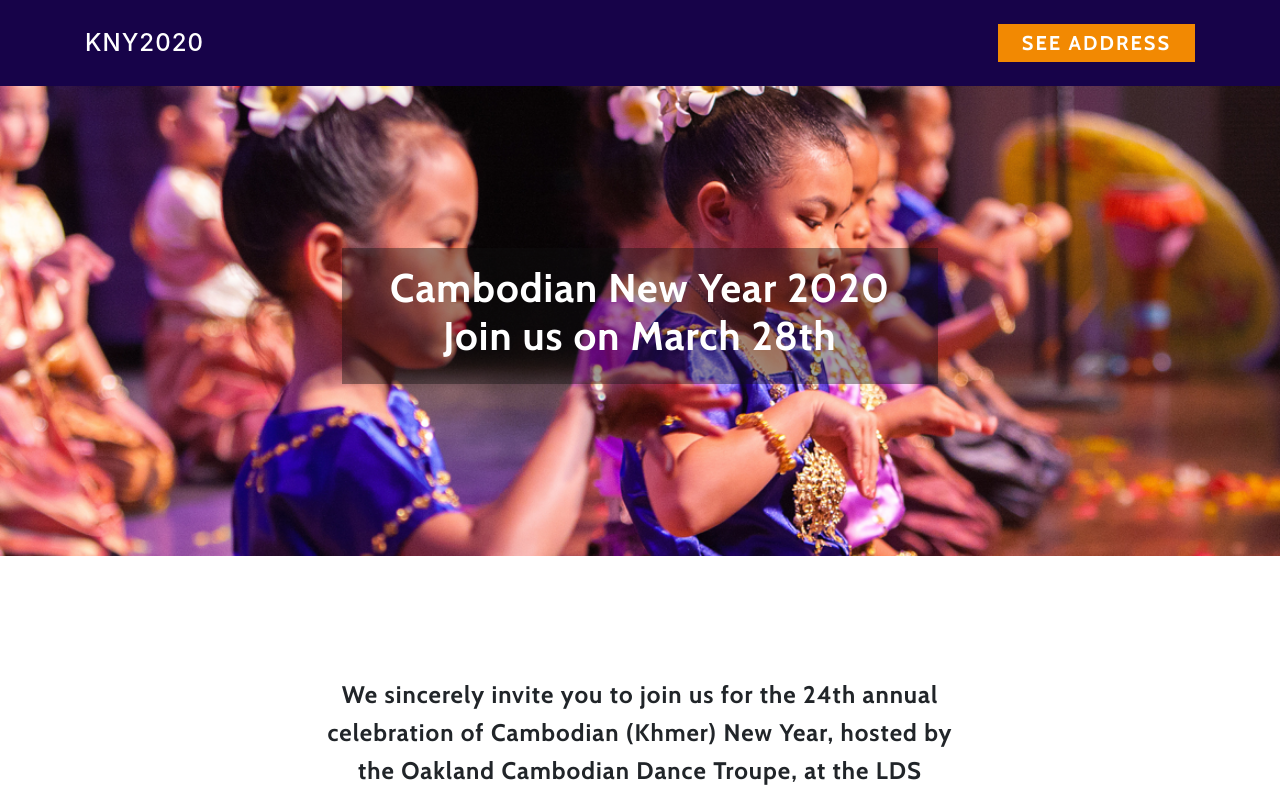
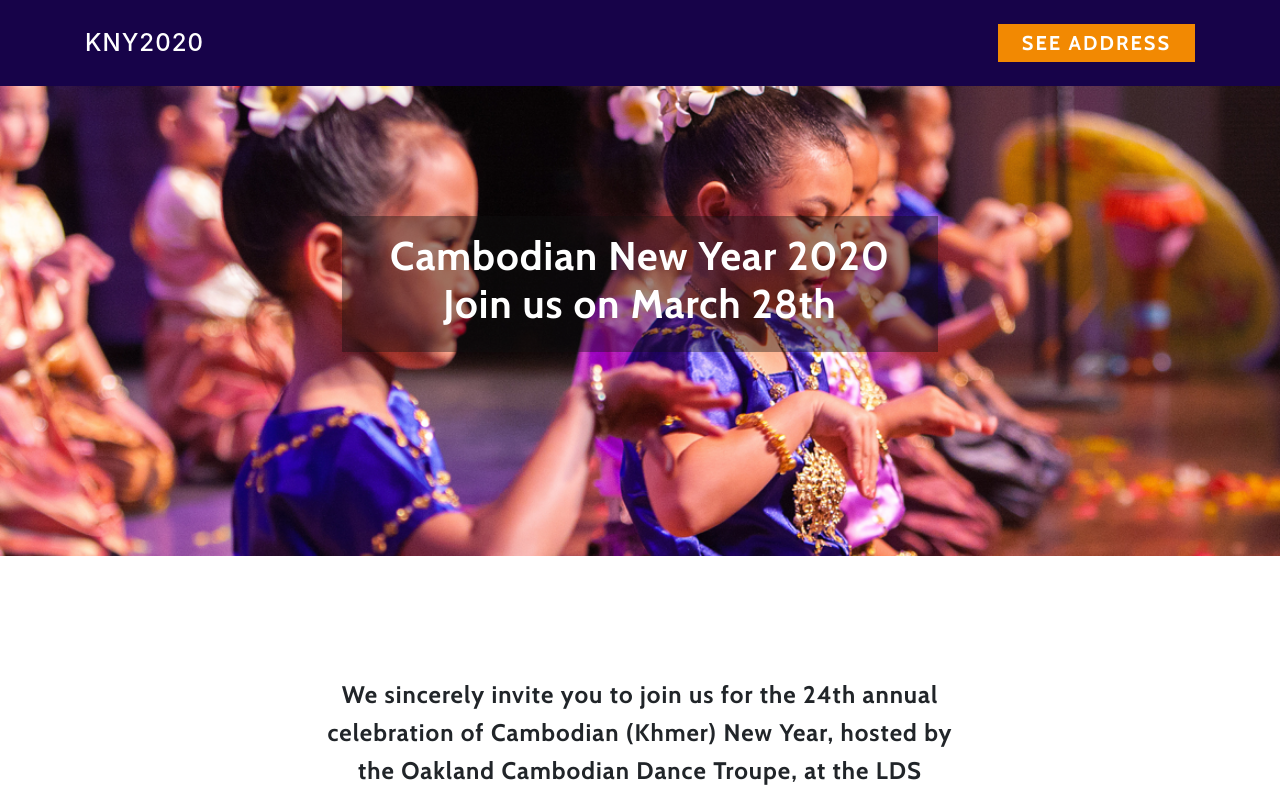
Before and after one commit to jpoechill/kny2020, a Nuxt app: page / in a window 1280 px wide. Shown: the top 797 px of the page. Built offline with nearby package versions, Linux system fonts and the light colour scheme.

Commit message:
adjust padding

```diff
--- a/pages/index.vue
+++ b/pages/index.vue
@@ -38,7 +38,7 @@
 
     <div class="hero-bg mt-3 pt-5">
       <div class="container mt-4 py-5">
-        <div class="row mt-5 pt-5">
+        <div class="row mt-5 pt-3">
           <div class="col-md-12 pt-3 d-flex justify-content-center align-items-center text-white">
             <div class="bg-opague text-center px-5 py-3">
               <h1>
@@ -50,6 +50,7 @@
         </div>
       </div>
     </div>
+
     <div class="container my-5 pt-5">
       <div class="row pt-4 pb-1">
         <div class="offset-md-2 col-md-8 text-center px-5">
@@ -114,7 +115,7 @@
 
             LDS (Mormon) Temple<br>
             4770 Lincoln Ave.<br>
-            Oakland CA 94602<br><br>
+            Oakland, CA 94602<br><br>
             <a href="https://instagram.com/cnyoakland2020" target="_blank">
               <img src="/ig-logo.png" class="py-5 ig-logo" alt="">
             </a>
```
